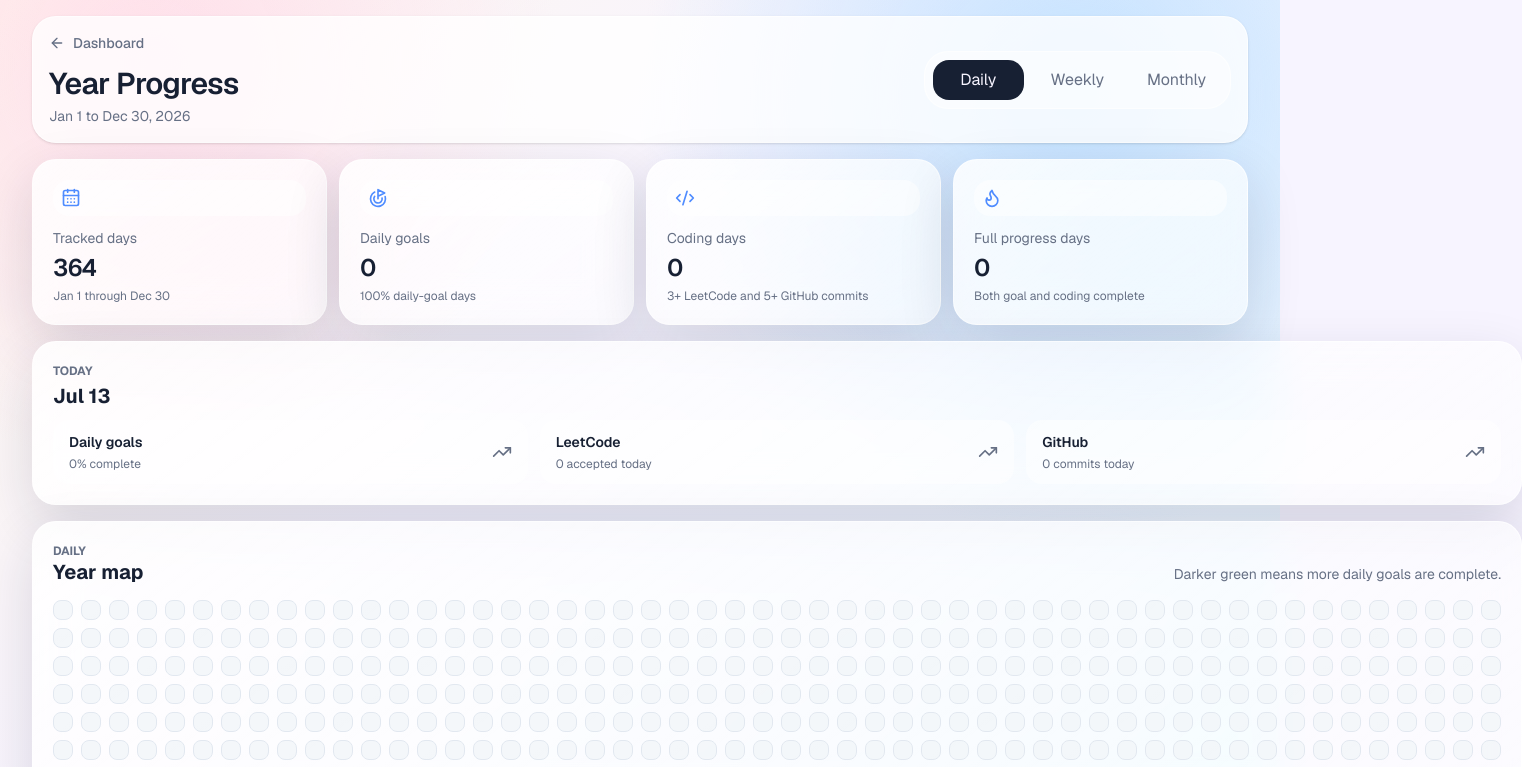
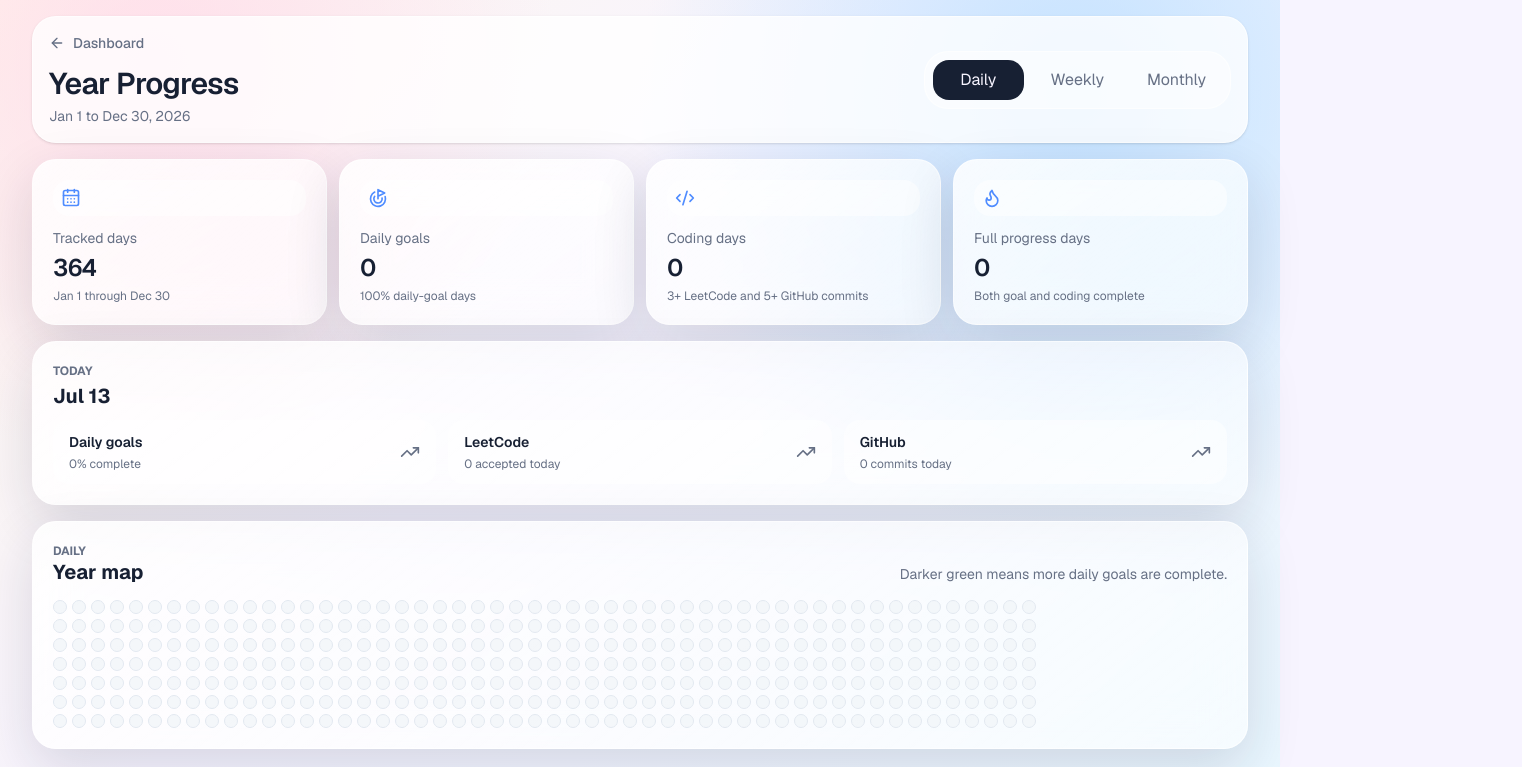
Before and after one commit to rutuja2005byte/Habit-Tracker, a Next.js app: page /progress in a window 1280 px wide. Shown: the top 767 px of the page, 1522 px wide, since content can reach past the window. Built offline with nearby package versions, Linux system fonts and the light colour scheme.

Commit message:
feat: add goal movement functionality and update DailyView grid layout

```diff
--- a/app/globals.css
+++ b/app/globals.css
@@ -107,6 +107,12 @@ button {
   border-color: color-mix(in srgb, var(--accent) 32%, var(--border));
   background: var(--subtle);
   transform: translateY(-1px);
+}
+
+.icon-button:disabled {
+  cursor: not-allowed;
+  opacity: 0.36;
+  transform: none;
 }
 
 .icon-button.small {
--- a/app/page.tsx
+++ b/app/page.tsx
@@ -6,6 +6,8 @@ import {
   Check,
   CheckCircle2,
   Circle,
+  ArrowDown,
+  ArrowUp,
   Flame,
   Pencil,
   Plus,
@@ -224,6 +226,21 @@ export default function Home() {
     });
   }
 
+  function moveGoal(timeframe: Timeframe, id: string, direction: "up" | "down") {
+    const currentGoals = goalsByTimeframe[timeframe];
+    const currentIndex = currentGoals.findIndex((item) => item.id === id);
+    const nextIndex = direction === "up" ? currentIndex - 1 : currentIndex + 1;
+
+    if (currentIndex < 0 || nextIndex < 0 || nextIndex >= currentGoals.length) return;
+
+    const nextGoals = [...currentGoals];
+    [nextGoals[currentIndex], nextGoals[nextIndex]] = [nextGoals[nextIndex], nextGoals[currentIndex]];
+    saveGoals({
+      ...goalsByTimeframe,
+      [timeframe]: nextGoals,
+    });
+  }
+
   return (
     <main>
       <div className="min-h-screen text-[var(--foreground)] transition-colors">
@@ -280,6 +297,7 @@ export default function Home() {
               onEdit={(goalItem) => setModal({ mode: "edit", timeframe: active, goal: goalItem })}
               onDelete={(id) => deleteGoal(active, id)}
               onToggle={(id) => toggleGoal(active, id)}
+              onMove={(id, direction) => moveGoal(active, id, direction)}
             />
             <ProgressPanel completed={activeStats.completed} total={activeStats.total} percent={activeStats.percent} />
           </section>
@@ -375,6 +393,7 @@ function GoalPanel({
   onEdit,
   onDelete,
   onToggle,
+  onMove,
 }: {
   timeframe: Timeframe;
   goals: Goal[];
@@ -382,6 +401,7 @@ function GoalPanel({
   onEdit: (goal: Goal) => void;
   onDelete: (id: string) => void;
   onToggle: (id: string) => void;
+  onMove: (id: string, direction: "up" | "down") => void;
 }) {
   const current = stats(goals);
 
@@ -407,7 +427,7 @@ function GoalPanel({
               <p className="mt-3 font-medium">{timeframeCopy[timeframe].empty}</p>
             </div>
           ) : (
-            goals.map((item) => (
+            goals.map((item, index) => (
               <motion.div
                 key={item.id}
                 layout
@@ -428,6 +448,12 @@ function GoalPanel({
                   <p className="mt-2 text-xs text-[var(--muted)]">Created {item.createdAt}{item.targetDate ? ` · Target ${item.targetDate}` : ""}</p>
                 </div>
                 <div className="flex items-center gap-1">
+                  <button className="icon-button small" type="button" aria-label={`Move ${item.name} up`} onClick={() => onMove(item.id, "up")} disabled={index === 0}>
+                    <ArrowUp className="h-4 w-4" />
+                  </button>
+                  <button className="icon-button small" type="button" aria-label={`Move ${item.name} down`} onClick={() => onMove(item.id, "down")} disabled={index === goals.length - 1}>
+                    <ArrowDown className="h-4 w-4" />
+                  </button>
                   <button className="icon-button small" type="button" aria-label={`Edit ${item.name}`} onClick={() => onEdit(item)}>
                     <Pencil className="h-4 w-4" />
                   </button>
--- a/app/progress/page.tsx
+++ b/app/progress/page.tsx
@@ -161,10 +161,10 @@ function DailyView({ days, today }: { days: DayProgress[]; today?: DayProgress }
         <div
           className="mt-4 grid overflow-hidden"
           style={{
-            gridAutoColumns: "20px",
+            gridAutoColumns: "14px",
             gridAutoFlow: "column",
-            gridTemplateRows: "repeat(7, 20px)",
-            gap: "8px",
+            gridTemplateRows: "repeat(7, 14px)",
+            gap: "5px",
           }}
         >
           {days.map((day) => (
```
